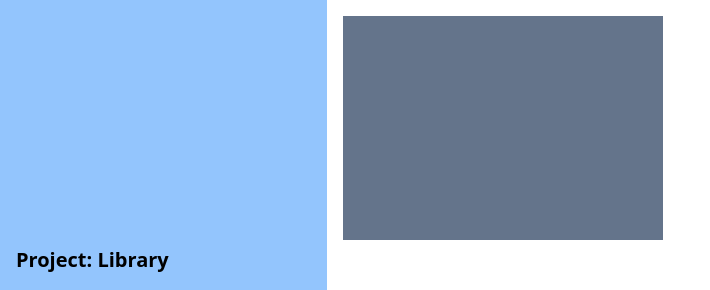
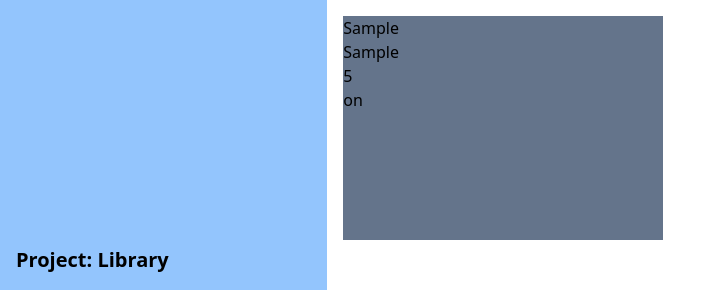
Before and after one commit to Skensy/library, a website: page src/index.html in a window 1280 px wide. Both pictures are taken after typing "Sample", "Sample", "5" into the empty fields and a click on the button "Add Book". Shown: the top 290 px of the page, without its empty margins (0-710 px from the left). Drawn offline with Linux system fonts and the light colour scheme.

Commit message:
unbeliveble, working!

```diff
--- a/src/index.html
+++ b/src/index.html
@@ -37,9 +37,7 @@
                 </form>
             </div>
         </div>
-        <div class="p-4 flex flex-row flex-wrap gap-4">
-            <div class="flex flex-flex-row w-80 h-56 bg-slate-500">
-            </div>
+        <div class="p-4 flex flex-row flex-wrap gap-4" id="booksList">
         </div>
     </div>
 </body>
--- a/src/script.js
+++ b/src/script.js
@@ -4,6 +4,7 @@ const bookName = document.querySelector("#bookName");
 const authorName = document.querySelector("#authorName");
 const numberPages = document.querySelector("#numberPages");
 const readStatus = document.querySelector("#readStatus")
+const booksList = document.querySelector("#booksList")
 
 btn.addEventListener("click", () => {
     let bookOne = {
@@ -12,8 +13,27 @@ btn.addEventListener("click", () => {
       pages: numberPages.value,
       read: readStatus.value
     }
+    event.preventDefault();
+
     myLibrary.push(bookOne);
     console.log(myLibrary)
+
+    let divOne = document.createElement("div");
+    let titleDivOne = document.createElement("h1");
+    let authorDivOne = document.createElement("h2");
+    let pagesDivOne = document.createElement("h3");
+    let readDivOne = document.createElement("p");
+    divOne.classList.add("flex", "flex", "flex-col", "w-80", "h-56", "bg-slate-500");
+    titleDivOne.textContent = bookOne.title;
+    authorDivOne.textContent = bookOne.author;
+    pagesDivOne.textContent = bookOne.pages;
+    readDivOne.textContent = bookOne.read;
+
+    divOne.appendChild(titleDivOne);
+    divOne.appendChild(authorDivOne);
+    divOne.appendChild(pagesDivOne);
+    divOne.appendChild(readDivOne);
+    booksList.appendChild(divOne);
     event.preventDefault();
 }
 )
```
